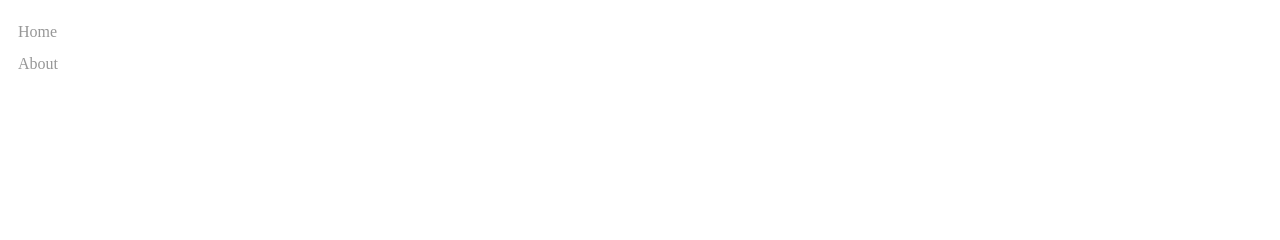
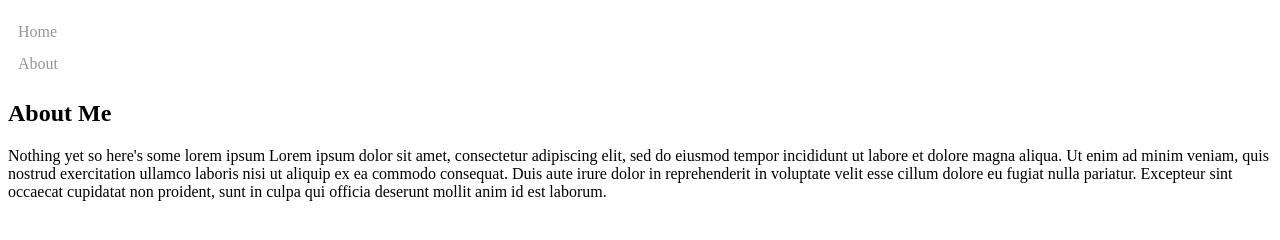
Before and after one commit to KarstenH99/KHald_CIS155_S21, a plain HTML site: page Project/V1/cba_about.html in a window 1280 px wide. Drawn offline with Linux system fonts and the light colour scheme.

Commit message:
Update cba_about.html

```diff
--- a/Project/V1/cba_about.html
+++ b/Project/V1/cba_about.html
@@ -21,5 +21,10 @@
 				<li><a href="cba_about.html">About</a></li>
 			</ul>
 		</nav>
+
+		<article id="bio">
+			<h2>About Me</h2>
+			<p>Nothing yet so here's some lorem ipsum Lorem ipsum dolor sit amet, consectetur adipiscing elit, sed do eiusmod tempor incididunt ut labore et dolore magna aliqua. Ut enim ad minim veniam, quis nostrud exercitation ullamco laboris nisi ut aliquip ex ea commodo consequat. Duis aute irure dolor in reprehenderit in voluptate velit esse cillum dolore eu fugiat nulla pariatur. Excepteur sint occaecat cupidatat non proident, sunt in culpa qui officia deserunt mollit anim id est laborum.</p>
+		</article>
 	</body>
 </html>
```
